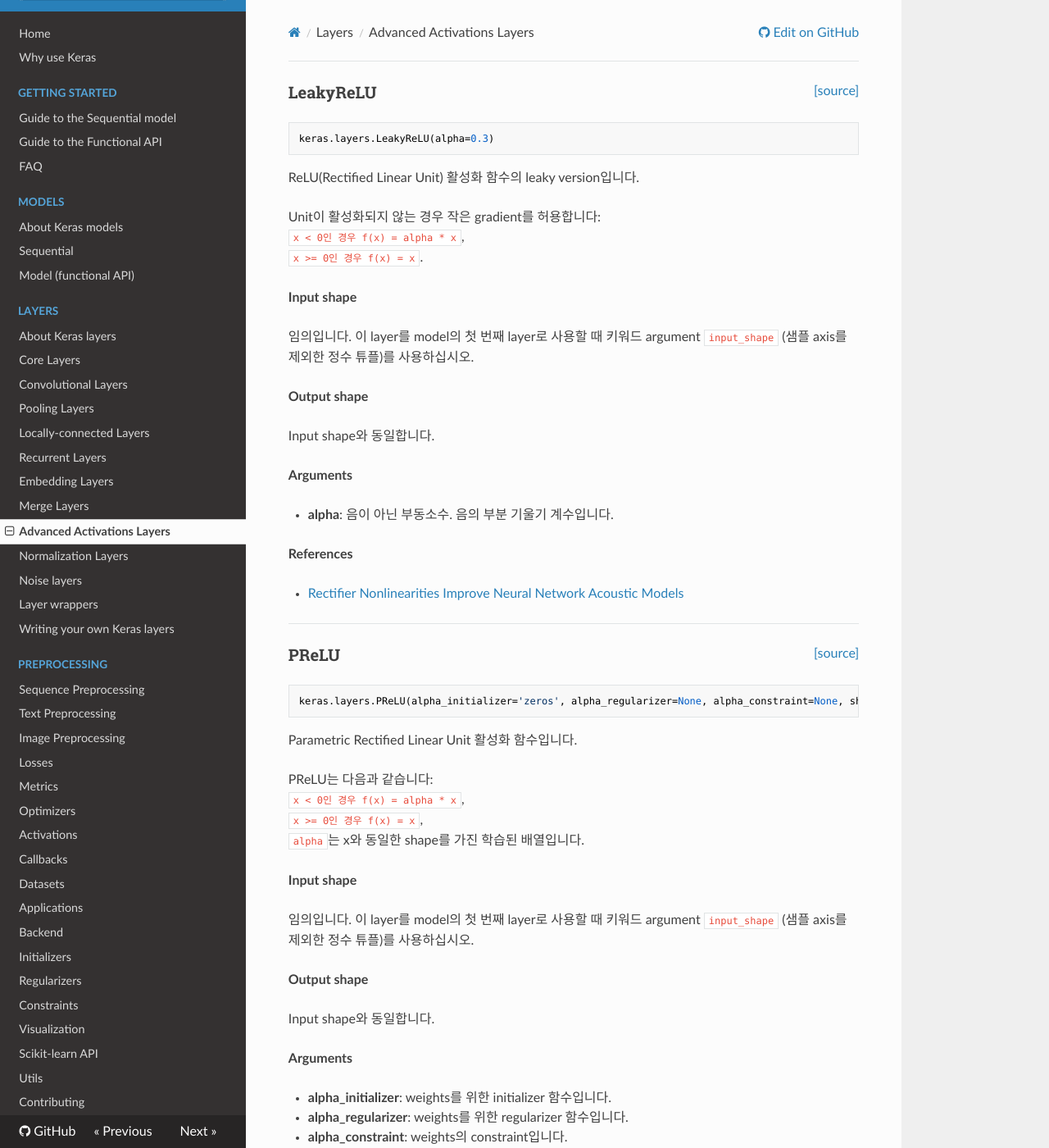
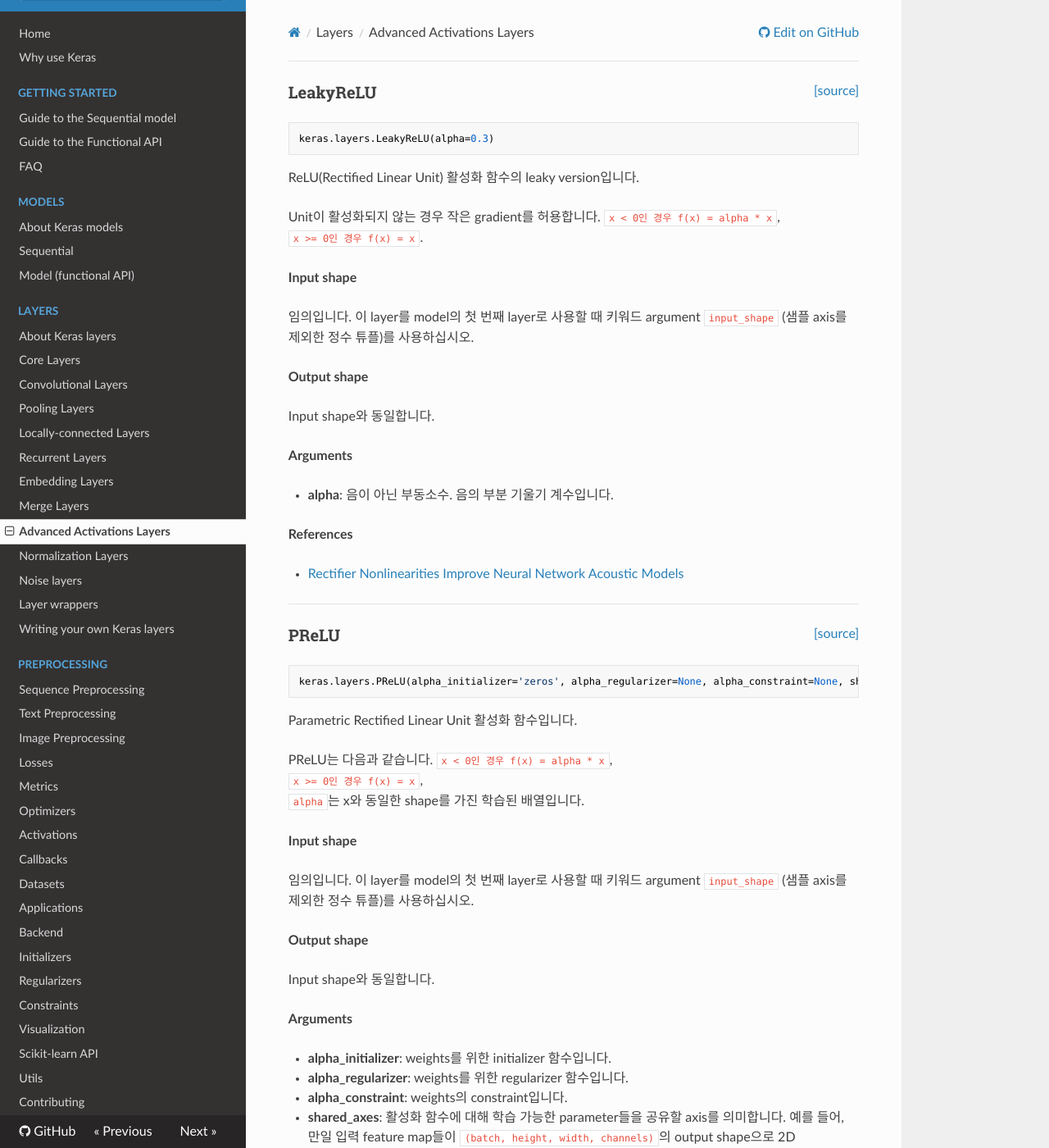
Before and after one commit to keras-team/keras-docs-ko, an MkDocs documentation site: the page built from sources/layers/advanced-activations.md, in a window 1280 px wide and 1400 px high. Shown: the whole window at 82% size. Built offline with MkDocs 1.6.1, drawn with Linux system fonts in a browser that asks for light colours; nearby versions of some CDN libraries; some of the changed text lies outside the part shown.

Commit message:
Remove colons

```diff
--- a/sources/layers/advanced-activations.md
+++ b/sources/layers/advanced-activations.md
@@ -7,7 +7,7 @@
 
 ReLU(Rectified Linear Unit) 활성화 함수의 leaky version입니다.
 
-Unit이 활성화되지 않는 경우 작은 gradient를 허용합니다:
+Unit이 활성화되지 않는 경우 작은 gradient를 허용합니다.
 `x < 0인 경우 f(x) = alpha * x`,
 `x >= 0인 경우 f(x) = x`.
 
@@ -39,7 +39,7 @@
 
 Parametric Rectified Linear Unit 활성화 함수입니다.
 
-PReLU는 다음과 같습니다:
+PReLU는 다음과 같습니다.
 `x < 0인 경우 f(x) = alpha * x`,
 `x >= 0인 경우 f(x) = x`,
 `alpha`는 x와 동일한 shape를 가진 학습된 배열입니다.
@@ -75,7 +75,7 @@
 
 Exponential Linear Unit 활성화 함수입니다.
 
-ELU는 다음과 같습니다:
+ELU는 다음과 같습니다.
 `x < 0인 경우 f(x) =  alpha * (exp(x) - 1.)`,
 `x >= 0인 경우 f(x) = x`.
 
@@ -107,7 +107,7 @@
 
 ThresholdedReLU 활성화 함수입니다.
 
-ThresholdedReLU는 다음과 같습니다:
+ThresholdedReLU는 다음과 같습니다.
 `x > theta인 경우 f(x) = x`,
 `그렇지 않은 경우 f(x) = 0`.
 
@@ -164,7 +164,7 @@
 
 디폴트 인수들을 사용하면 element-wise `max(x, 0)`를 반환합니다.
 
-다른 인수를 사용하면 다음과 같습니다:
+다른 인수를 사용하면 다음과 같습니다.
 `x >= max_value`인 경우 `f(x) = max_value`,
 `threshold <= x < max_value`인 경우 `f(x) = x`,
 그렇지 않은 경우 `f(x) = negative_slope * (x - threshold)`.
```
